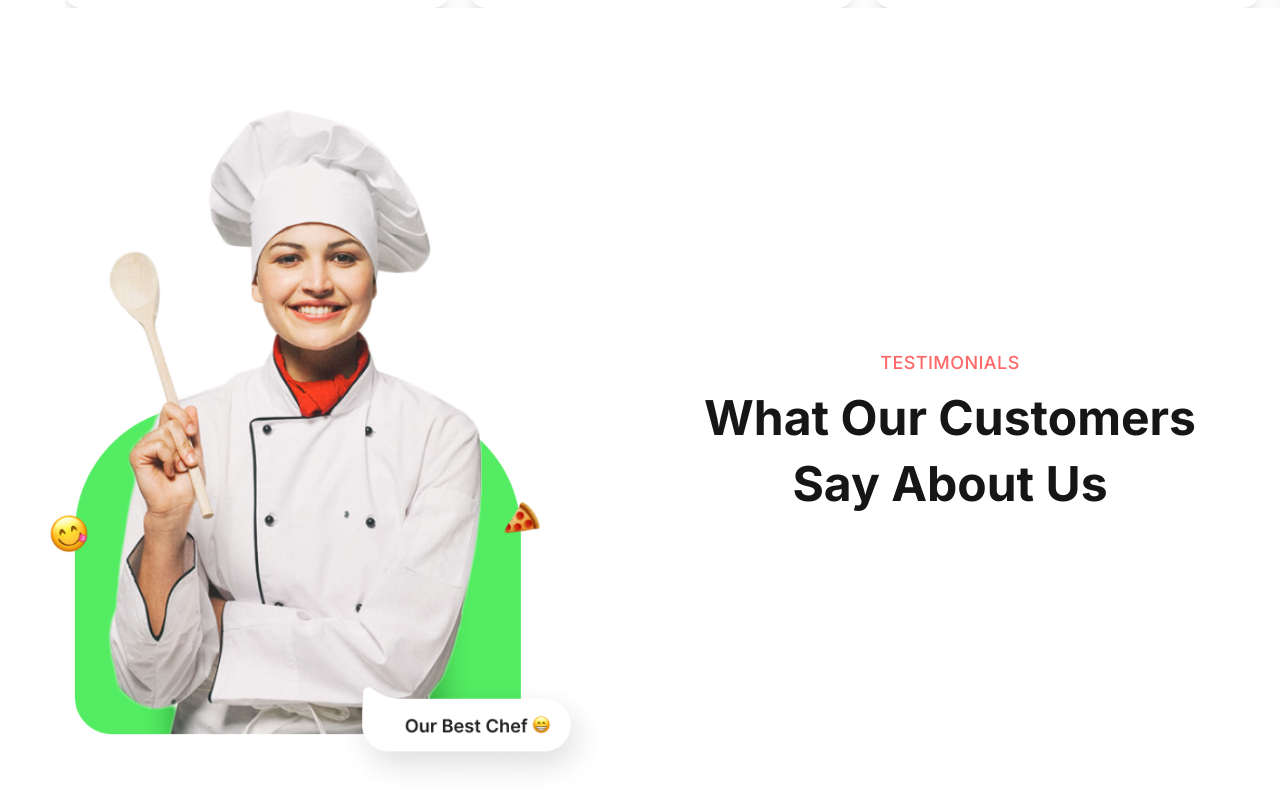
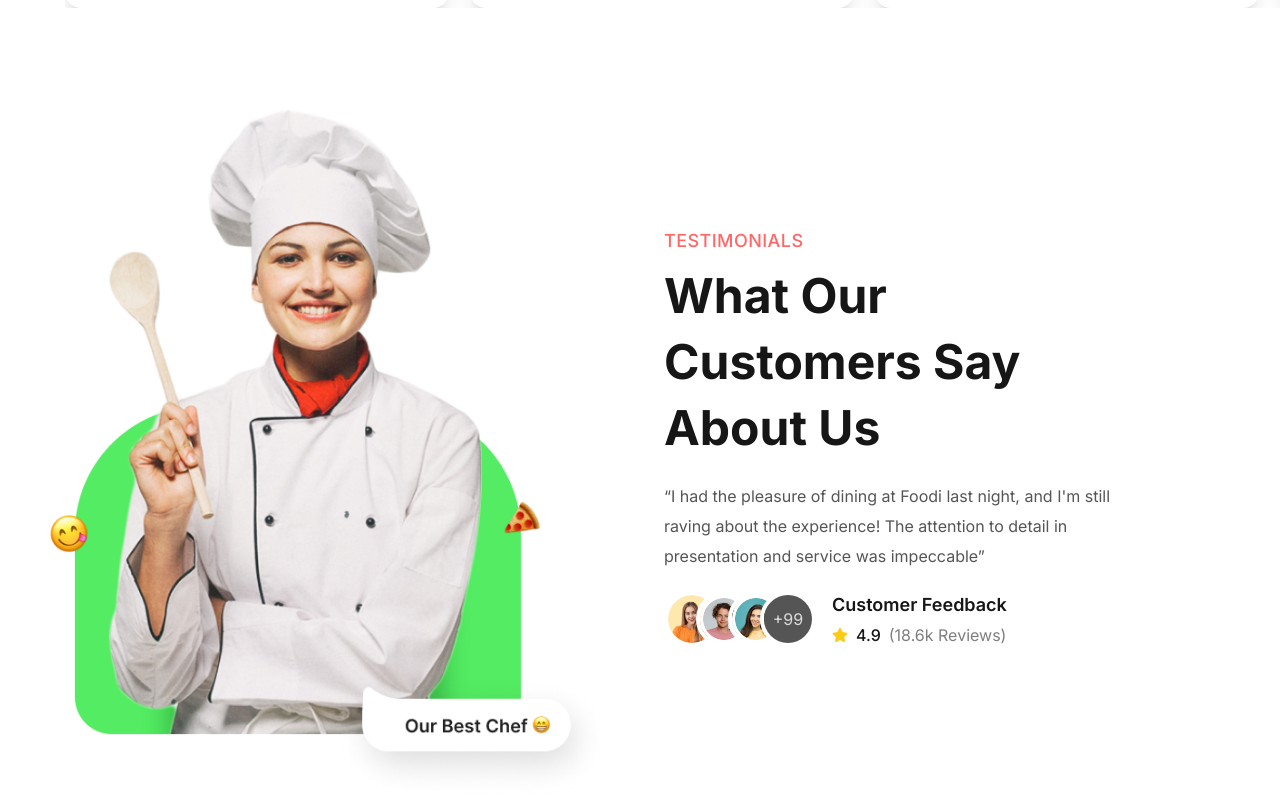
Before and after one commit to Madhushan13/my-mern-project, a React (Vite) app in the folder myfoody-client/: page / in a window 1280 px wide. Shown: the part 2182-2985 px from the top of the page. Built offline with nearby package versions, Linux system fonts and the light colour scheme.

Commit message:
added Testimonials section

```diff
--- a/myfoody-client/src/pages/home/Testimonials.jsx
+++ b/myfoody-client/src/pages/home/Testimonials.jsx
@@ -1,5 +1,9 @@
 import React from "react";
 import testimonials from "/images/home/testimonials/testimonials.png";
+import testimonial1 from "/images/home/testimonials/testimonial1.png";
+import testimonial2 from "/images/home/testimonials/testimonial2.png";
+import testimonial3 from "/images/home/testimonials/testimonial3.png";
+import { FaStar } from "react-icons/fa";
 
 const Testimonials = () => {
   return (
@@ -9,9 +13,47 @@
           <img src={testimonials} alt="" />
         </div>
         <div className="md:w-1/2">
-          <div className="text-center">
+          <div className="text-left md:w-4/5">
             <p className="subtitle">Testimonials</p>
             <h2 className="title">What Our Customers Say About Us</h2>
+            <blockquote className="my-5 text-secondary leading-[30px]">
+              “I had the pleasure of dining at Foodi last night, and I'm still
+              raving about the experience! The attention to detail in
+              presentation and service was impeccable”
+            </blockquote>
+            {/* Avater */}
+            <div className="flex items-center gap-4 flex-wrap">
+              <div className="avatar-group -space-x-6 rtl:space-x-reverse">
+                <div className="avatar">
+                  <div className="w-12">
+                    <img src={testimonial1} />
+                  </div>
+                </div>
+                <div className="avatar">
+                  <div className="w-12">
+                    <img src={testimonial2} />
+                  </div>
+                </div>
+                <div className="avatar">
+                  <div className="w-12">
+                    <img src={testimonial3} />
+                  </div>
+                </div>
+                <div className="avatar placeholder">
+                  <div className="bg-neutral text-neutral-content w-12">
+                    <span>+99</span>
+                  </div>
+                </div>
+              </div>
+              <div className="space-y-1">
+                <h5 className="text-lg font-semibold">Customer Feedback</h5>
+                <div className="flex items-center gap-2">
+                  <FaStar className="text-yellow-400" />
+                  <span className="font-medium">4.9</span>{" "}
+                  <span className="text-[#807E7E]">(18.6k Reviews)</span>
+                </div>
+              </div>
+            </div>
           </div>
         </div>
       </div>
```
